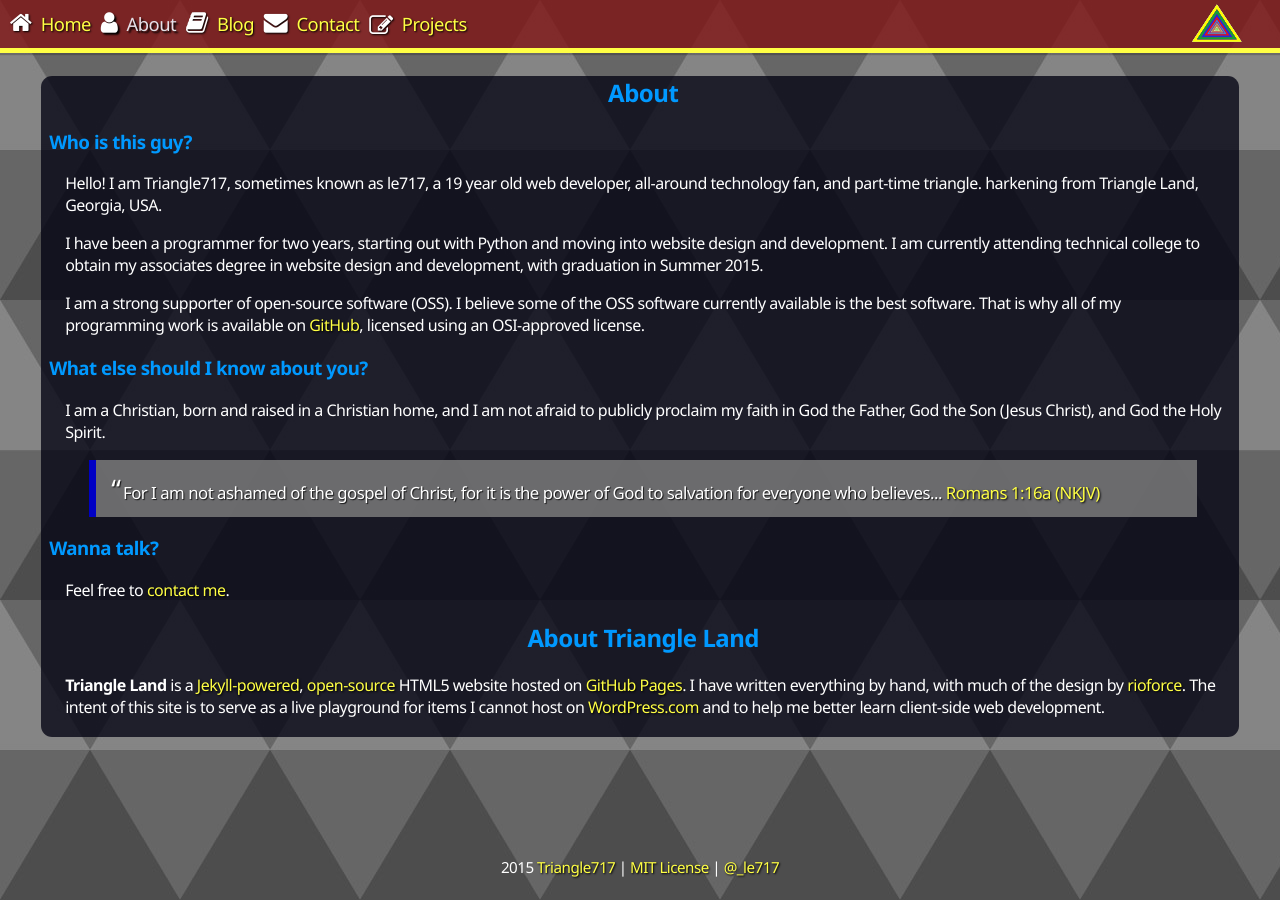
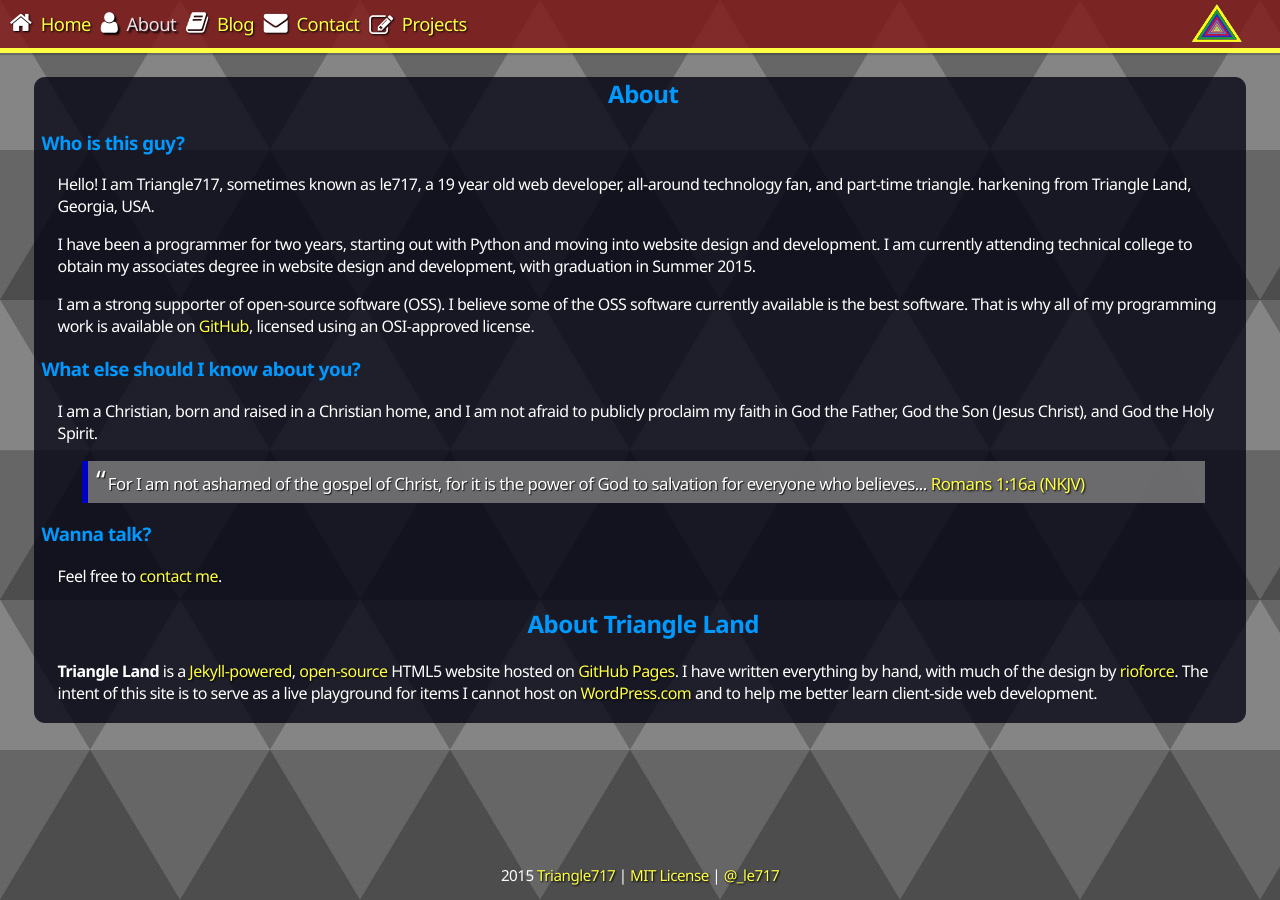
Before and after one commit to le717/le717.github.io, a Jekyll site: the page built from about/index.html, in a window 1280 px wide. Built offline with Jekyll 4.4.1, drawn with Linux system fonts in a browser that asks for light colours; nearby versions of some CDN libraries.

Commit message:
Remove fixed height from footer, adjust blockquote

```diff
--- a/css/_base-elements.scss
+++ b/css/_base-elements.scss
@@ -25,12 +25,14 @@ body {
   letter-spacing: -0.5px;
   color: $font-color;
   background: $background;
+  margin: 0;
+  padding: 0;
   margin-bottom: 4em;
 }
 
 blockquote {
-  border-left: 7px solid rgb(0, 0, 196);
-  padding: 10px 15px;
+  border-left: 0.4em solid rgb(0, 0, 196);
+  padding: 0 0.5em 0.3em;
   background-color: rgba(128, 128, 128, 0.8);
   font-size: 1.05em;
   text-shadow: 1px 1px 1px rgba(0, 0, 0, 0.8);
@@ -48,7 +50,10 @@ code {
   font-size: 0.85em;
   text-shadow: 0 0 12px #a09797;
 }
-em { padding-right: 0.1em; }
+
+// Tad bit of spacing after italic text to
+// prevent the ending letters from touching
+em, .text-italic { padding-right: 0.1em; }
 
 // ------- Footer
 // Sticky footer from http://mystrd.at/modern-clean-css-sticky-footer
@@ -59,7 +64,6 @@ em { padding-right: 0.1em; }
   position: absolute;
   left: 0;
   bottom: 0;
-  height: 3.8em;
   width: 100%;
 }
 
@@ -67,7 +71,6 @@ html {
   position: relative;
   min-height: 100%;
   min-width: 320px;
-  margin: 0;
 }
 
 // <kbd> element styling from http://meta.superuser.com/q/4788
```
